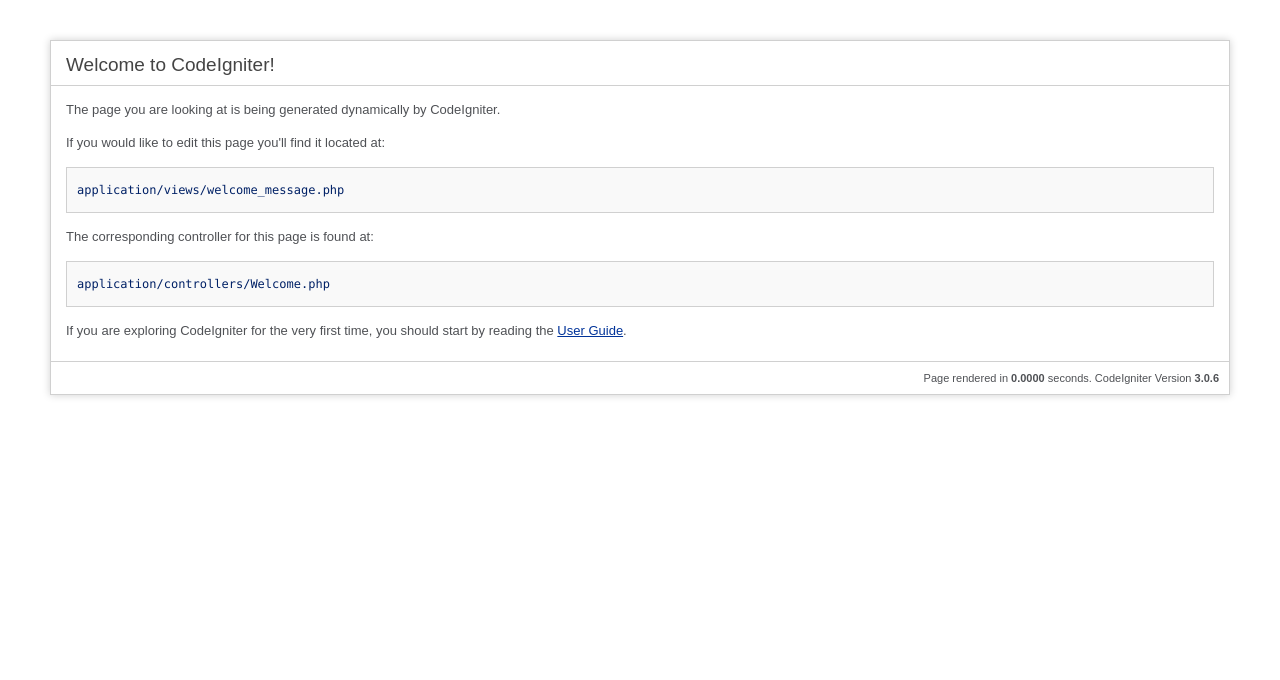
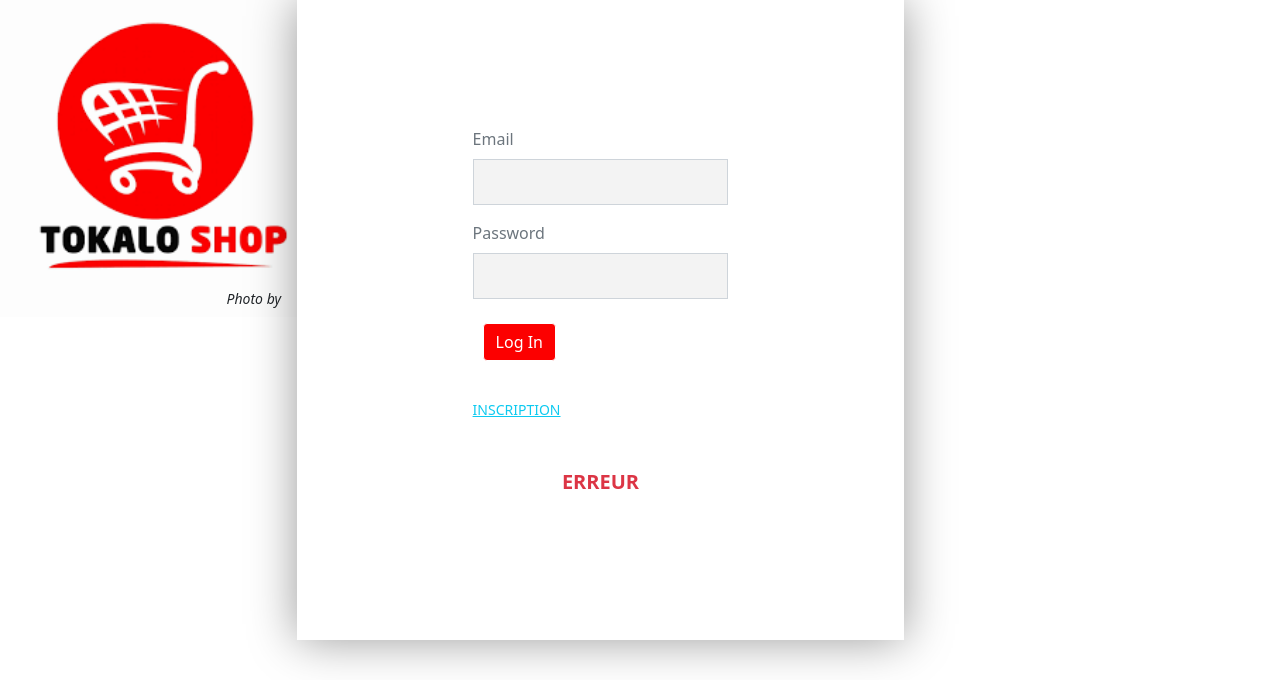
Before and after one commit to pik4booh/examen-ci, a CodeIgniter app: page /database/index.php/welcome/index in a window 1280 px wide. Shown: the top 680 px of the page. Run offline with CodeIgniter, Linux system fonts and the light colour scheme; some libraries are stand-ins or nearby versions.

Commit message:
push bdb

```diff
--- a/application/config/config.php
+++ b/application/config/config.php
@@ -370,7 +370,7 @@
 $config['sess_driver'] = 'files';
 $config['sess_cookie_name'] = 'ci_session';
 $config['sess_expiration'] = 7200;
-$config['sess_save_path'] = NULL;
+$config['sess_save_path'] = BASEPATH.'yourfoldername/cache';
 $config['sess_match_ip'] = FALSE;
 $config['sess_time_to_update'] = 300;
 $config['sess_regenerate_destroy'] = FALSE;
--- a/application/config/routes.php
+++ b/application/config/routes.php
@@ -49,6 +49,6 @@
 | Examples:	my-controller/index	-> my_controller/index
 |		my-controller/my-method	-> my_controller/my_method
 */
-$route['default_controller'] = 'login';
+$route['default_controller'] = 'welcome';
 $route['404_override'] = '';
 $route['translate_uri_dashes'] = FALSE;
--- a/application/controllers/Welcome.php
+++ b/application/controllers/Welcome.php
@@ -20,7 +20,7 @@
 	 */
 	public function index()
 	{
-		$this->load->view('welcome_message');
+		$this->load->view('index');
 
 	}
 }
--- a/application/views/index.php
+++ b/application/views/index.php
@@ -35,11 +35,11 @@
                 <!-- Start: Login container -->
                 <div class="m-auto w-lg-75 w-xl-50">
                     <!-- Start: Login form -->
-                    <form method="post" action="<?php echo base_url('welcome/login')?>">
+                    <form method="post" action="<?php echo base_url('login/login')?>">
                         <!-- Start: Email -->
-                        <div class="form-group mb-3"><label class="form-label text-secondary">Email</label><input class="form-control" type="text" required="" pattern="[a-z0-9._%+-]+@[a-z0-9.-]+\.[a-z]{2,15}$" inputmode="email"></div><!-- End: Email -->
+                        <div class="form-group mb-3"><label class="form-label text-secondary">Email</label><input class="form-control" type="text" name="email" required="" pattern="[a-z0-9._%+-]+@[a-z0-9.-]+\.[a-z]{2,15}$" inputmode="email"></div><!-- End: Email -->
                         <!-- Start: Password -->
-                        <div class="form-group mb-3"><label class="form-label text-secondary">Password</label><input class="form-control" type="password" required=""></div><!-- End: Password -->
+                        <div class="form-group mb-3"><label class="form-label text-secondary">Password</label><input class="form-control" type="password" name="mdp" required=""></div><!-- End: Password -->
                         <!-- Start: Submit --><button class="btn btn-info mt-2" type="submit" style="background: rgb(252,0,0);border-color: rgb(255,255,255);color: rgb(255,255,255);">Log In</button><!-- End: Submit -->
                     </form><!-- End: Login form -->
                     <!-- Start: Forgot password -->
```
Also changed, not shown: application/controllers/Login.php (+0 -8 lines), 3 other files.
